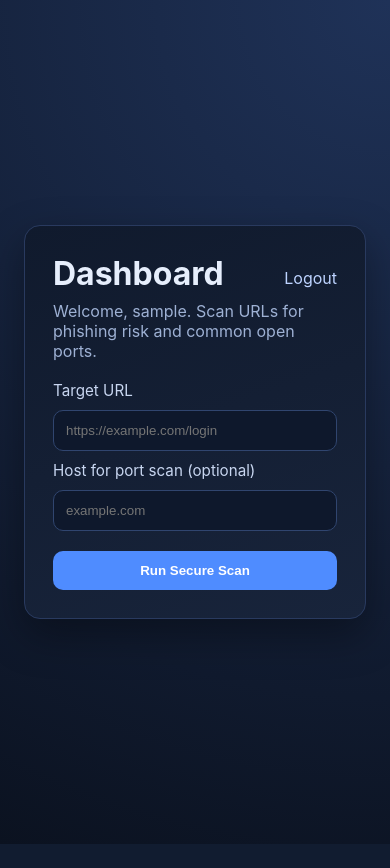
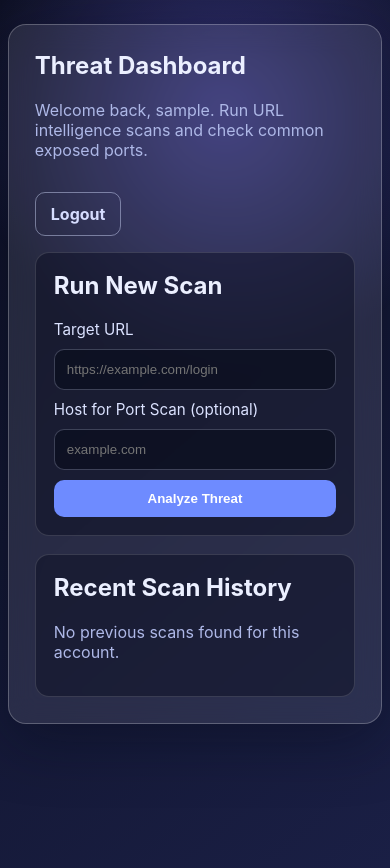
Before and after one commit to Sahiljain6/securescan_pro, a Flask app: page /dashboard in a window 390 px wide. Before the commit the page ends 844 px from the top, so only its background shows below. Run offline with Flask 3, Linux system fonts and the light colour scheme; the visitor is signed in with stand-in values (Sample User, id 1).

Commit message:
Harden Flask app for Render and rebuild secure scanning UI

```diff
--- a/app.py
+++ b/app.py
@@ -1,8 +1,18 @@
 import os
-from datetime import datetime, timezone
+from datetime import datetime, timedelta, timezone
+from functools import wraps
+from urllib.parse import urlparse
 
 from dotenv import load_dotenv
-from flask import Flask, redirect, render_template, request, session, url_for
+from flask import (
+    Flask,
+    flash,
+    redirect,
+    render_template,
+    request,
+    session,
+    url_for,
+)
 from flask_sqlalchemy import SQLAlchemy
 
 from port_scanner import scan_ports
@@ -17,27 +27,78 @@ class ScanRecord(db.Model):
     __tablename__ = "scan_records"
 
     id = db.Column(db.Integer, primary_key=True)
+    username = db.Column(db.String(80), nullable=False, index=True)
     url = db.Column(db.String(512), nullable=False)
     result = db.Column(db.String(32), nullable=False)
     probability = db.Column(db.Float, nullable=False)
     open_ports = db.Column(db.String(256), nullable=False, default="")
-    timestamp = db.Column(db.DateTime, nullable=False, default=lambda: datetime.now(timezone.utc))
+    created_at = db.Column(
+        db.DateTime(timezone=True),
+        nullable=False,
+        default=lambda: datetime.now(timezone.utc),
+        index=True,
+    )
 
 
-def _database_uri() -> str:
-    database_url = os.getenv("DATABASE_URL", "").strip()
-    if database_url.startswith("postgres://"):
-        database_url = database_url.replace("postgres://", "postgresql://", 1)
-    if database_url:
-        return database_url
-    return "sqlite:///securescan_local.db"
+class Config:
+    SECRET_KEY = os.getenv("SECRET_KEY", "dev-insecure-key-change-me")
+    SQLALCHEMY_DATABASE_URI = "sqlite:///securescan_local.db"
+    SQLALCHEMY_TRACK_MODIFICATIONS = False
+    SESSION_COOKIE_HTTPONLY = True
+    SESSION_COOKIE_SAMESITE = "Lax"
+    SESSION_COOKIE_SECURE = os.getenv("FLASK_ENV", "production") == "production"
+    PERMANENT_SESSION_LIFETIME = timedelta(hours=6)
+
+
+class ProductionConfig(Config):
+    SQLALCHEMY_DATABASE_URI = "sqlite:///securescan_local.db"
+
+    @staticmethod
+    def init_app(app: Flask) -> None:
+        database_url = os.getenv("DATABASE_URL", "").strip()
+        if database_url.startswith("postgres://"):
+            database_url = database_url.replace("postgres://", "postgresql://", 1)
+        if database_url:
+            app.config["SQLALCHEMY_DATABASE_URI"] = database_url
+
+        if app.config["SQLALCHEMY_DATABASE_URI"].startswith("postgresql"):
+            app.config["SQLALCHEMY_ENGINE_OPTIONS"] = {
+                "pool_pre_ping": True,
+                "pool_recycle": 300,
+                "connect_args": {"sslmode": "require"},
+            }
+
+
+def login_required(route_func):
+    @wraps(route_func)
+    def wrapped(*args, **kwargs):
+        if not session.get("is_authenticated"):
+            flash("Please log in to continue.", "warning")
+            return redirect(url_for("login"))
+        return route_func(*args, **kwargs)
+
+    return wrapped
+
+
+def _normalize_url(raw_url: str) -> str:
+    cleaned = (raw_url or "").strip()
+    if not cleaned:
+        return ""
+    if not cleaned.startswith(("http://", "https://")):
+        cleaned = f"https://{cleaned}"
+    return cleaned
+
+
+def _is_valid_url(raw_url: str) -> bool:
+    normalized = _normalize_url(raw_url)
+    parsed = urlparse(normalized)
+    return bool(parsed.scheme in {"http", "https"} and parsed.netloc)
 
 
 def create_app() -> Flask:
     app = Flask(__name__)
-    app.config["SECRET_KEY"] = os.getenv("SECRET_KEY", "change-me-in-production")
-    app.config["SQLALCHEMY_DATABASE_URI"] = _database_uri()
-    app.config["SQLALCHEMY_TRACK_MODIFICATIONS"] = False
+    app.config.from_object(ProductionConfig)
+    ProductionConfig.init_app(app)
 
     db.init_app(app)
 
@@ -52,7 +113,9 @@ def create_app() -> Flask:
 
     @app.route("/login", methods=["GET", "POST"])
     def login():
-        error = None
+        if session.get("is_authenticated"):
+            return redirect(url_for("dashboard"))
+
         if request.method == "POST":
             username = request.form.get("username", "").strip()
             password = request.form.get("password", "")
@@ -60,50 +123,85 @@ def create_app() -> Flask:
             admin_pass = os.getenv("ADMIN_PASSWORD", "admin123")
 
             if username == admin_user and password == admin_pass:
+                session.clear()
                 session["is_authenticated"] = True
                 session["username"] = username
+                session.permanent = True
+                flash("Login successful.", "success")
                 return redirect(url_for("dashboard"))
 
-            error = "Invalid username or password."
+            flash("Invalid username or password.", "error")
 
-        return render_template("login.html", error=error)
+        return render_template("login.html")
 
     @app.get("/logout")
+    @login_required
     def logout():
         session.clear()
+        flash("Logged out successfully.", "success")
         return redirect(url_for("login"))
 
     @app.route("/dashboard", methods=["GET", "POST"])
+    @login_required
     def dashboard():
-        if not session.get("is_authenticated"):
-            return redirect(url_for("login"))
+        username = session.get("username", "admin")
 
         if request.method == "POST":
-            url = request.form.get("url", "").strip()
+            raw_url = request.form.get("url", "")
             host = request.form.get("host", "").strip()
 
-            result, probability = scan_url(url)
-            ports = scan_ports(host or url)
-            ports_text = ", ".join(str(port) for port in ports)
+            if not _is_valid_url(raw_url):
+                flash("Please enter a valid URL (example: https://example.com).", "error")
+                return redirect(url_for("dashboard"))
 
-            record = ScanRecord(
-                url=url,
-                result=result,
-                probability=probability,
-                open_ports=ports_text,
-            )
-            db.session.add(record)
-            db.session.commit()
+            normalized_url = _normalize_url(raw_url)
 
-            return render_template(
-                "result.html",
-                url=url,
-                result=result,
-                probability=round(probability * 100, 2),
-                open_ports=ports,
-            )
+            try:
+                result, probability = scan_url(normalized_url)
+                ports = scan_ports(host or normalized_url)
+                ports_text = ", ".join(str(port) for port in ports)
 
-        return render_template("dashboard.html", username=session.get("username", "admin"))
+                record = ScanRecord(
+                    username=username,
+                    url=normalized_url,
+                    result=result,
+                    probability=probability,
+                    open_ports=ports_text,
+                )
+                db.session.add(record)
+                db.session.commit()
+
+                return render_template(
+                    "result.html",
+                    url=normalized_url,
+                    result=result,
+                    probability=round(probability * 100, 2),
+                    open_ports=ports,
+                )
+            except Exception:
+                db.session.rollback()
+                flash("Scan failed due to an internal error. Please try again.", "error")
+                return redirect(url_for("dashboard"))
+
+        history = (
+            ScanRecord.query.filter_by(username=username)
+            .order_by(ScanRecord.created_at.desc())
+            .limit(10)
+            .all()
+        )
+
+        return render_template("dashboard.html", username=username, history=history)
+
+    @app.errorhandler(404)
+    def not_found(_error):
+        flash("The page you requested does not exist.", "warning")
+        return redirect(url_for("dashboard") if session.get("is_authenticated") else url_for("login"))
+
+    @app.errorhandler(500)
+    def internal_error(_error):
+        db.session.rollback()
+        flash("Unexpected server error occurred.", "error")
+        return redirect(url_for("dashboard") if session.get("is_authenticated") else url_for("login"))
 
     return app
 
--- a/static/style.css
+++ b/static/style.css
@@ -1,13 +1,15 @@
 :root {
-  --bg: #0b1220;
-  --panel: #101a2d;
-  --panel-2: #18243b;
-  --text: #e6eefc;
-  --muted: #9eb1d4;
-  --accent: #4f8cff;
-  --danger: #ff4d67;
-  --warning: #f59e0b;
-  --success: #10b981;
+  --bg-1: #0d1022;
+  --bg-2: #1a1f45;
+  --glass: rgba(255, 255, 255, 0.09);
+  --glass-border: rgba(255, 255, 255, 0.24);
+  --text: #ebefff;
+  --muted: #aeb8e7;
+  --primary: #6e8bff;
+  --primary-hover: #8da1ff;
+  --danger: #ff587d;
+  --warning: #ffb24d;
+  --success: #25d79f;
 }
 
 * {
@@ -17,120 +19,224 @@
 body {
   margin: 0;
   min-height: 100vh;
-  font-family: Inter, Segoe UI, Roboto, Helvetica, Arial, sans-serif;
+  font-family: Inter, Segoe UI, Roboto, Arial, sans-serif;
   color: var(--text);
-  background: radial-gradient(circle at top right, #1f3258, var(--bg));
-  display: grid;
-  place-items: center;
-  padding: 24px;
+  background: linear-gradient(140deg, var(--bg-1), var(--bg-2));
+  overflow-x: hidden;
 }
 
-.panel {
-  width: min(760px, 100%);
-  background: linear-gradient(160deg, var(--panel), var(--panel-2));
-  border: 1px solid #293a5f;
-  border-radius: 16px;
-  padding: 28px;
-  box-shadow: 0 16px 40px rgba(0, 0, 0, 0.35);
+.background-glow {
+  position: fixed;
+  inset: -20% auto auto -15%;
+  width: 560px;
+  height: 560px;
+  border-radius: 50%;
+  background: radial-gradient(circle, rgba(115, 106, 255, 0.36), transparent 65%);
+  pointer-events: none;
 }
 
-h1 {
-  margin-top: 0;
-  margin-bottom: 8px;
+.container {
+  width: min(1100px, 92%);
+  margin: 42px auto;
 }
 
-.subtitle {
+.auth-container {
+  max-width: 560px;
+}
+
+.glass-card {
+  background: var(--glass);
+  border: 1px solid var(--glass-border);
+  border-radius: 18px;
+  backdrop-filter: blur(14px);
+  -webkit-backdrop-filter: blur(14px);
+  padding: 26px;
+  box-shadow: 0 18px 60px rgba(6, 10, 25, 0.4);
+}
+
+h1,
+h2,
+p {
   margin-top: 0;
+}
+
+.subtitle,
+.muted,
+.history-meta {
   color: var(--muted);
 }
 
-.form-card {
+.top-bar {
+  display: flex;
+  align-items: flex-start;
+  justify-content: space-between;
+  gap: 16px;
+  flex-wrap: wrap;
+  margin-bottom: 16px;
+}
+
+.dashboard-grid,
+.result-grid {
+  display: grid;
+  grid-template-columns: repeat(2, minmax(0, 1fr));
+  gap: 18px;
+}
+
+.card {
+  background: rgba(9, 13, 33, 0.45);
+  border: 1px solid rgba(255, 255, 255, 0.14);
+  border-radius: 14px;
+  padding: 18px;
+}
+
+.form-grid {
   display: grid;
   gap: 10px;
-  margin-top: 20px;
 }
 
 label {
   font-size: 0.95rem;
-  color: #c8d6f0;
+  color: #dbe2ff;
 }
 
 input {
   width: 100%;
-  background: #0e182c;
+  border: 1px solid rgba(211, 220, 255, 0.24);
+  background: rgba(8, 12, 27, 0.58);
   color: var(--text);
-  border: 1px solid #30456f;
   border-radius: 10px;
   padding: 12px;
 }
 
 input:focus {
   outline: none;
-  border-color: var(--accent);
+  border-color: var(--primary);
+  box-shadow: 0 0 0 3px rgba(110, 139, 255, 0.22);
 }
 
-button {
-  margin-top: 10px;
-  border: none;
+.btn {
+  border: 0;
   border-radius: 10px;
-  padding: 12px 16px;
-  background: var(--accent);
-  color: #fff;
+  padding: 11px 15px;
+  font-weight: 700;
+  text-decoration: none;
+  transition: transform 0.18s ease, background 0.18s ease;
+  display: inline-flex;
+  align-items: center;
+  justify-content: center;
   cursor: pointer;
+}
+
+.btn:hover {
+  transform: translateY(-2px);
+}
+
+.btn-primary {
+  background: var(--primary);
+  color: white;
+}
+
+.btn-primary:hover {
+  background: var(--primary-hover);
+}
+
+.btn-ghost {
+  color: #d6ddff;
+  border: 1px solid rgba(214, 221, 255, 0.45);
+}
+
+.btn-ghost:hover {
+  background: rgba(255, 255, 255, 0.09);
+}
+
+.flash-stack {
+  display: grid;
+  gap: 10px;
+  margin: 12px 0 18px;
+}
+
+.flash {
+  border-radius: 10px;
+  padding: 10px 12px;
   font-weight: 600;
 }
 
-button:hover {
-  filter: brightness(1.08);
+.flash.success {
+  background: rgba(37, 215, 159, 0.18);
+  border: 1px solid rgba(37, 215, 159, 0.5);
 }
 
-.error {
-  color: var(--danger);
-  margin: 0;
+.flash.warning {
+  background: rgba(255, 178, 77, 0.16);
+  border: 1px solid rgba(255, 178, 77, 0.45);
 }
 
-.header-row {
-  display: flex;
-  justify-content: space-between;
-  align-items: center;
-  gap: 10px;
-}
-
-.text-link {
-  color: #bdd3ff;
-  text-decoration: none;
-}
-
-.text-link:hover {
-  text-decoration: underline;
-}
-
-.result-card {
-  background: #0e182b;
-  border: 1px solid #2b3d62;
-  border-radius: 12px;
-  padding: 20px;
-  margin-bottom: 18px;
+.flash.error {
+  background: rgba(255, 88, 125, 0.18);
+  border: 1px solid rgba(255, 88, 125, 0.5);
 }
 
 .badge {
+  display: inline-flex;
+  align-items: center;
   border-radius: 999px;
-  padding: 3px 10px;
-  font-size: 0.9rem;
+  padding: 5px 11px;
+  font-size: 0.86rem;
   font-weight: 700;
 }
 
 .badge.safe {
-  background: rgba(16, 185, 129, 0.2);
-  color: #6fe7c2;
+  background: rgba(37, 215, 159, 0.18);
+  color: #87f3ce;
 }
 
 .badge.suspicious {
-  background: rgba(245, 158, 11, 0.2);
-  color: #f7cf7a;
+  background: rgba(255, 178, 77, 0.2);
+  color: #ffd9a0;
 }
 
 .badge.malicious {
-  background: rgba(255, 77, 103, 0.2);
-  color: #ff8da0;
+  background: rgba(255, 88, 125, 0.2);
+  color: #ffafc3;
 }
+
+.history-list {
+  display: grid;
+  gap: 10px;
+  max-height: 340px;
+  overflow: auto;
+  padding-right: 4px;
+}
+
+.history-item {
+  display: flex;
+  align-items: center;
+  justify-content: space-between;
+  gap: 12px;
+  padding: 10px;
+  border-radius: 10px;
+  background: rgba(7, 11, 25, 0.35);
+  border: 1px solid rgba(255, 255, 255, 0.08);
+}
+
+.history-url,
+.result-url {
+  word-break: break-all;
+}
+
+.port-list {
+  margin: 0;
+  padding-left: 18px;
+}
+
+@media (max-width: 860px) {
+  .dashboard-grid,
+  .result-grid {
+    grid-template-columns: 1fr;
+  }
+
+  .container {
+    width: min(96%, 1100px);
+    margin: 24px auto;
+  }
+}
--- a/templates/dashboard.html
+++ b/templates/dashboard.html
@@ -7,22 +7,61 @@
     <link rel="stylesheet" href="{{ url_for('static', filename='style.css') }}">
 </head>
 <body>
-    <main class="panel">
-        <div class="header-row">
-            <h1>Dashboard</h1>
-            <a class="text-link" href="{{ url_for('logout') }}">Logout</a>
-        </div>
-        <p class="subtitle">Welcome, {{ username }}. Scan URLs for phishing risk and common open ports.</p>
+    <div class="background-glow"></div>
+    <main class="container">
+        <section class="glass-card">
+            <header class="top-bar">
+                <div>
+                    <h1>Threat Dashboard</h1>
+                    <p class="subtitle">Welcome back, {{ username }}. Run URL intelligence scans and check common exposed ports.</p>
+                </div>
+                <a class="btn btn-ghost" href="{{ url_for('logout') }}">Logout</a>
+            </header>
 
-        <form method="post" class="form-card">
-            <label for="url">Target URL</label>
-            <input id="url" name="url" type="text" placeholder="https://example.com/login" required>
+            {% with messages = get_flashed_messages(with_categories=true) %}
+              {% if messages %}
+                <div class="flash-stack">
+                  {% for category, message in messages %}
+                    <div class="flash {{ category }}">{{ message }}</div>
+                  {% endfor %}
+                </div>
+              {% endif %}
+            {% endwith %}
 
-            <label for="host">Host for port scan (optional)</label>
-            <input id="host" name="host" type="text" placeholder="example.com">
+            <section class="dashboard-grid">
+                <article class="card">
+                    <h2>Run New Scan</h2>
+                    <form method="post" class="form-grid">
+                        <label for="url">Target URL</label>
+                        <input id="url" name="url" type="text" placeholder="https://example.com/login" required>
 
-            <button type="submit">Run Secure Scan</button>
-        </form>
+                        <label for="host">Host for Port Scan (optional)</label>
+                        <input id="host" name="host" type="text" placeholder="example.com">
+
+                        <button type="submit" class="btn btn-primary">Analyze Threat</button>
+                    </form>
+                </article>
+
+                <article class="card">
+                    <h2>Recent Scan History</h2>
+                    {% if history %}
+                    <div class="history-list">
+                        {% for record in history %}
+                        <div class="history-item">
+                            <div>
+                                <p class="history-url">{{ record.url }}</p>
+                                <p class="history-meta">{{ record.created_at.strftime('%Y-%m-%d %H:%M UTC') }}</p>
+                            </div>
+                            <span class="badge {{ record.result|lower }}">{{ record.result }}</span>
+                        </div>
+                        {% endfor %}
+                    </div>
+                    {% else %}
+                    <p class="muted">No previous scans found for this account.</p>
+                    {% endif %}
+                </article>
+            </section>
+        </section>
     </main>
 </body>
 </html>
```
Also changed, not shown: ml_model.py (+15 -15 lines), port_scanner.py (+9 -6 lines), scanner.py (+13 -10 lines), templates/login.html (+22 -13 lines), templates/result.html (+32 -15 lines), 1 other file.
